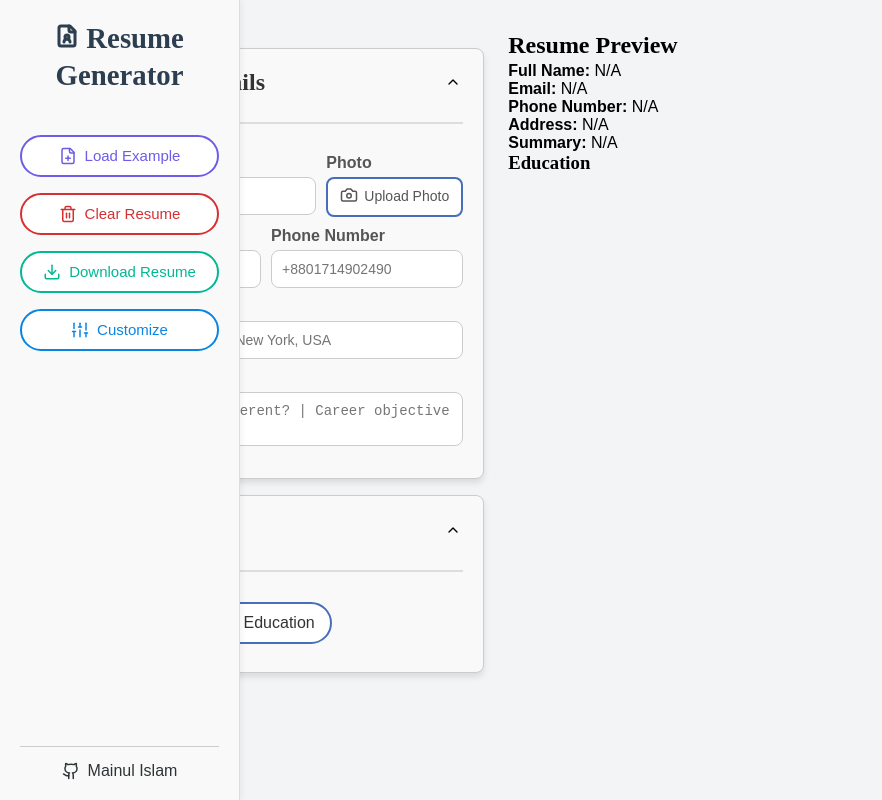
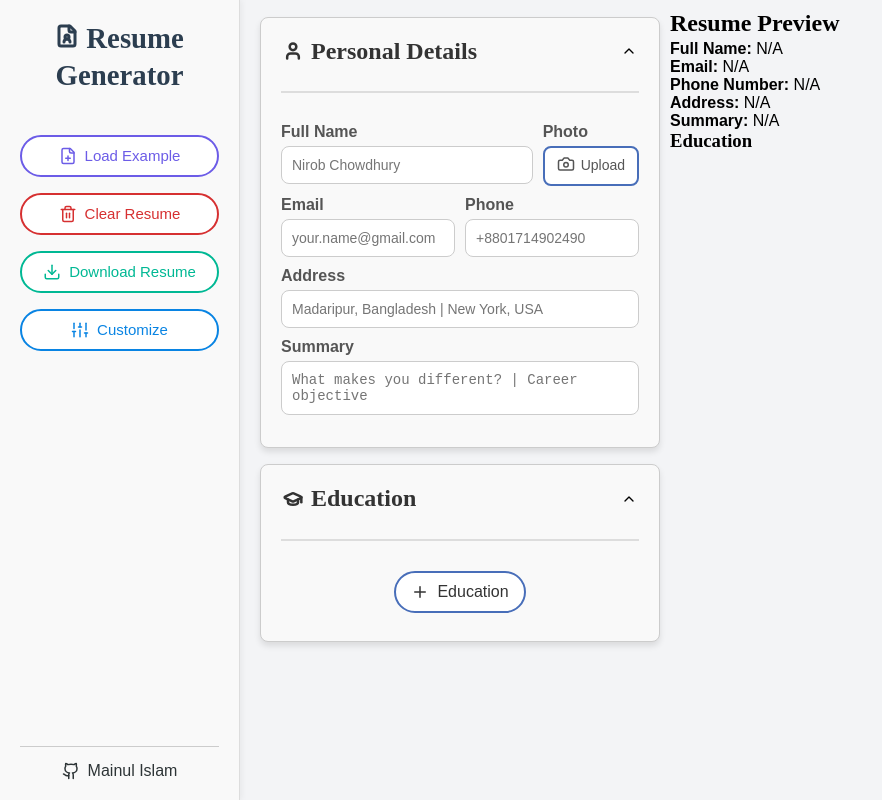
Before and after one commit to Mainul-Islam-Nirob/resume-builder, a React (Vite) app: page / in a window 1280 px wide. Shown: the whole page, without its empty margins (0-882 px from the left). Built offline with nearby package versions, Linux system fonts and the light colour scheme; a web font is replaced by a local one.

Commit message:
Fix some style issues

```diff
--- a/src/App.css
+++ b/src/App.css
@@ -1,18 +1,12 @@
 .app {
     display: flex;
-    margin: auto;
-    /* width: 100%; */
-    padding: 32px 24px;
-    gap: 24px;
-    /* max-width: 1500px; */
-}
-
-.controler {
-    width: 5vw;
+    margin-left: 240px;
+    padding: 10px;
+    gap: 10px;
 }
 
 .left {
-    width: 35vw;
+    width: 40vw;
 }
 
 .right {
--- a/src/components/PersonalDetails.jsx
+++ b/src/components/PersonalDetails.jsx
@@ -32,7 +32,7 @@ function PersonalDetails({ personalDetails, onChange, onPhotoChange }) {
         <label htmlFor="photo">Photo</label>
         <label htmlFor="photo" id='extra-label' className="custom-file-upload">
           <Camera size={18} style={{ marginRight: "6px" }} />
-          Upload Photo
+          Upload
         </label>
           <input
             type="file"
@@ -59,7 +59,7 @@ function PersonalDetails({ personalDetails, onChange, onPhotoChange }) {
           />
         </div>
         <div className="phn-container">
-        <label htmlFor="phone-number">Phone Number</label>
+        <label htmlFor="phone-number">Phone</label>
         <input
           type="tel"
           id="phone-number"
--- a/src/styles/Education.css
+++ b/src/styles/Education.css
@@ -81,6 +81,16 @@
     display: flex;
     justify-content: space-between;
   }
+
+  .start-date {
+    flex: 1;
+    margin-right: 10px;
+  }
+
+  .end-date {
+    flex: 1;
+  }
+
   .formActions {
     display: flex;
     margin-top: 1rem;
--- a/src/styles/PersonalDetails.css
+++ b/src/styles/PersonalDetails.css
@@ -1,6 +1,6 @@
 .personalDetails {
   max-width: 500px;
-  margin: 1rem auto;
+  margin-top: 7px;
   padding: 20px;
   border: 1px solid #ccc;
   border-radius: 8px;
```
